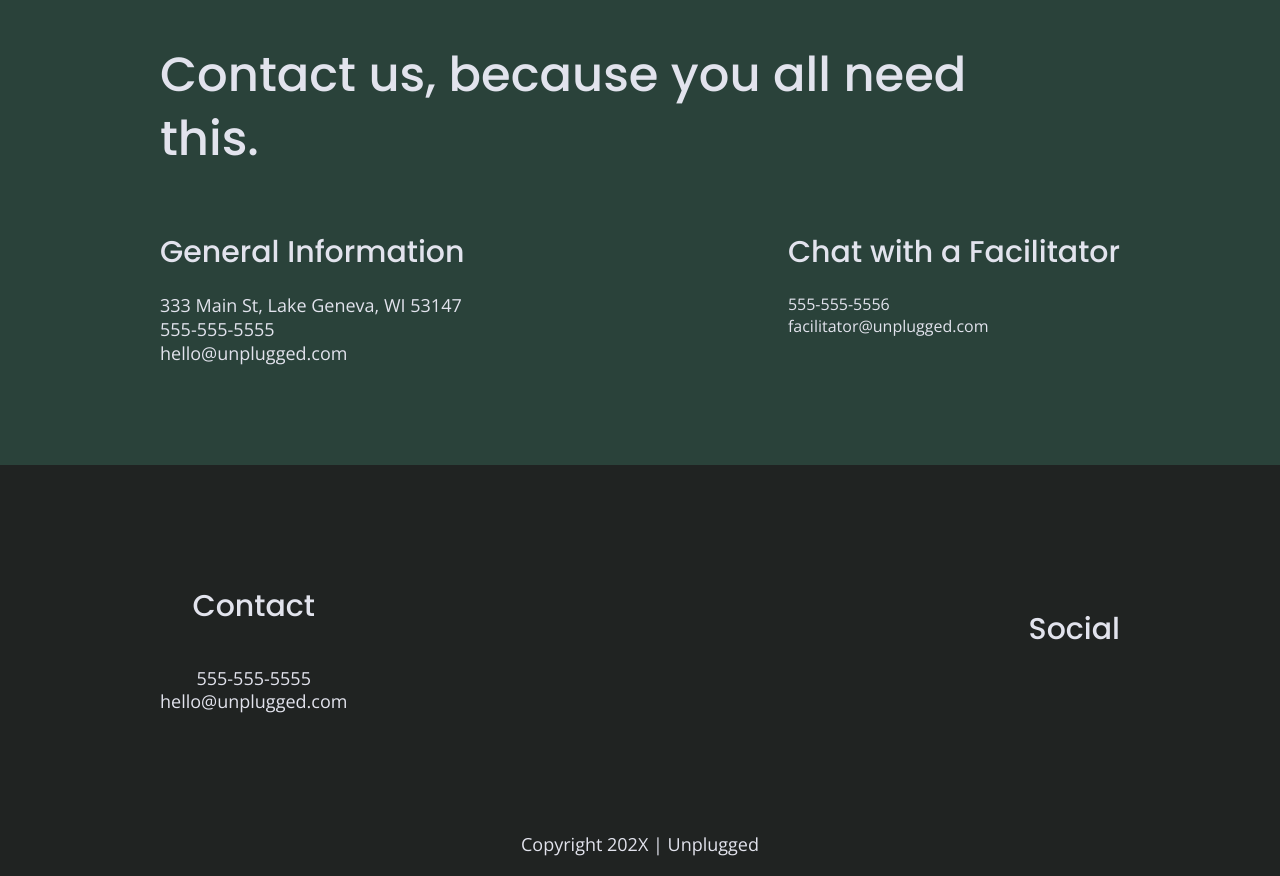
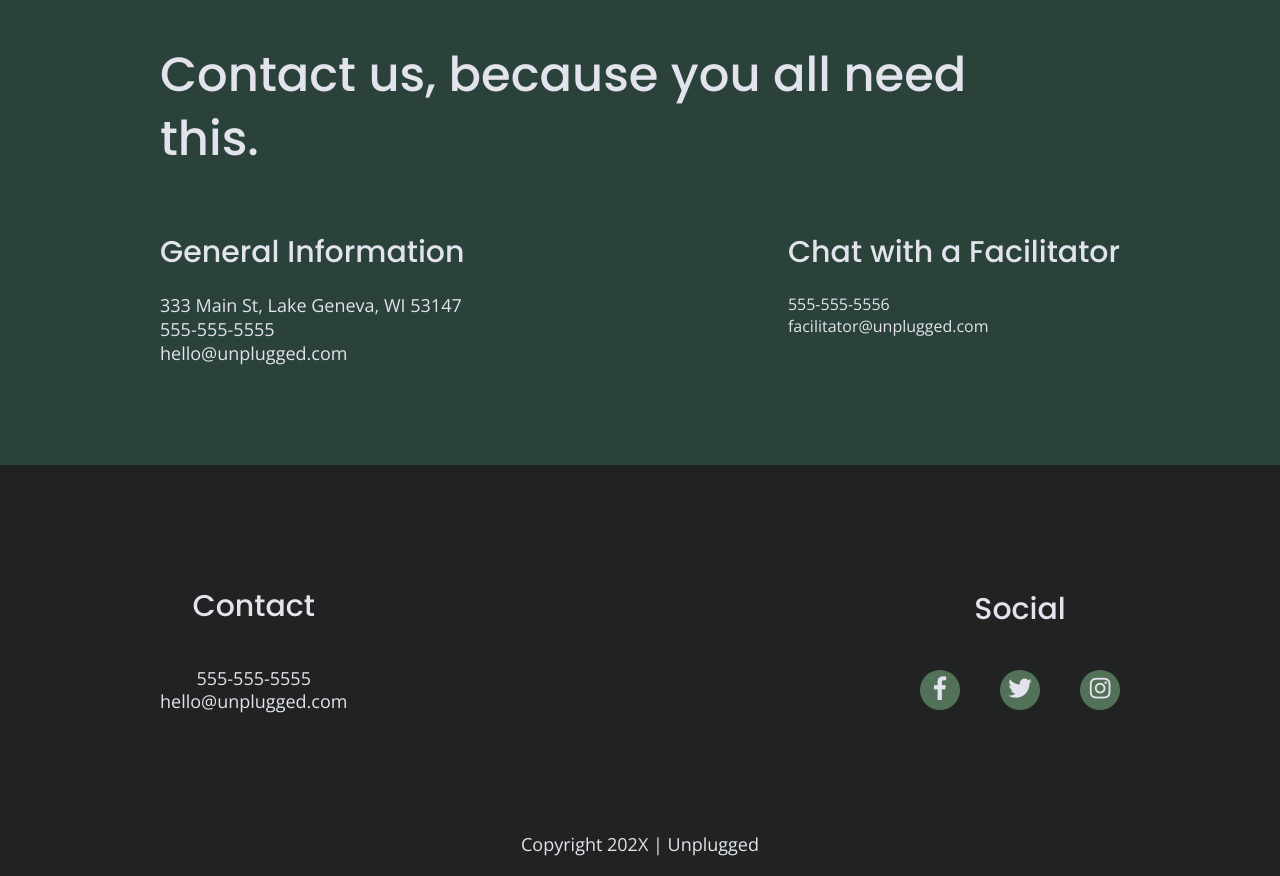
Before and after one commit to legendoflilac/unplugged-website, a website: page about/index.html in a window 1280 px wide. Shown: the part 1242-2118 px from the top of the page. Drawn offline with nearby package versions, Linux system fonts and the light colour scheme.

Commit message:
Added social icons to footer

```diff
--- a/about/index.html
+++ b/about/index.html
@@ -110,9 +110,11 @@
         <div class="social">
           <h4>Social</h4>
           <div class="social-icons">
-            <p><a href="https://www.facebook.com/yoursite" target="_blank" rel="noopener"></a></p>
-            <p><a href="https://twitter.com" target="_blank" rel="noopener"></a></p>
-            <p><a href="https://www.instagram.com" target="_blank" rel="noopener"></a></p>
+            <div class="social-icons">
+              <p><a href="https://www.facebook.com/yoursite" target="_blank" rel="noopener"><i class="fab fa-facebook-f"></i></a></p>
+              <p><a href="https://twitter.com" target="_blank" rel="noopener"><i class="fab fa-twitter"></i></a></p>
+              <p><a href="https://www.instagram.com" target="_blank" rel="noopener"><i class="fab fa-instagram"></i></a></p>
+            </div>
           </div>
           <!--other social links here-->
         </div>
--- a/css/main.css
+++ b/css/main.css
@@ -229,6 +229,14 @@ footer .social-icons p {
   display: flex;
   justify-content: center;
   align-items: center;
+  width: 40px;
+  height: 40px;
+  border-radius: 50%;
+  background-color: #527158;
+}
+
+footer .social-icons p i {
+  font-size: 1.3125em;
 }
 
 footer .copyright {
@@ -564,6 +572,11 @@ input[type=button] {
     line-height: 1.285;
   }
 
+  footer .social-icons {
+    width: 12.5em;
+    justify-content: space-between;
+  }
+
   footer .copyright {
     width: 100%;
   }
```
Also changed, not shown: faq/index.html (+3 -3 lines), index.html (+3 -3 lines).
